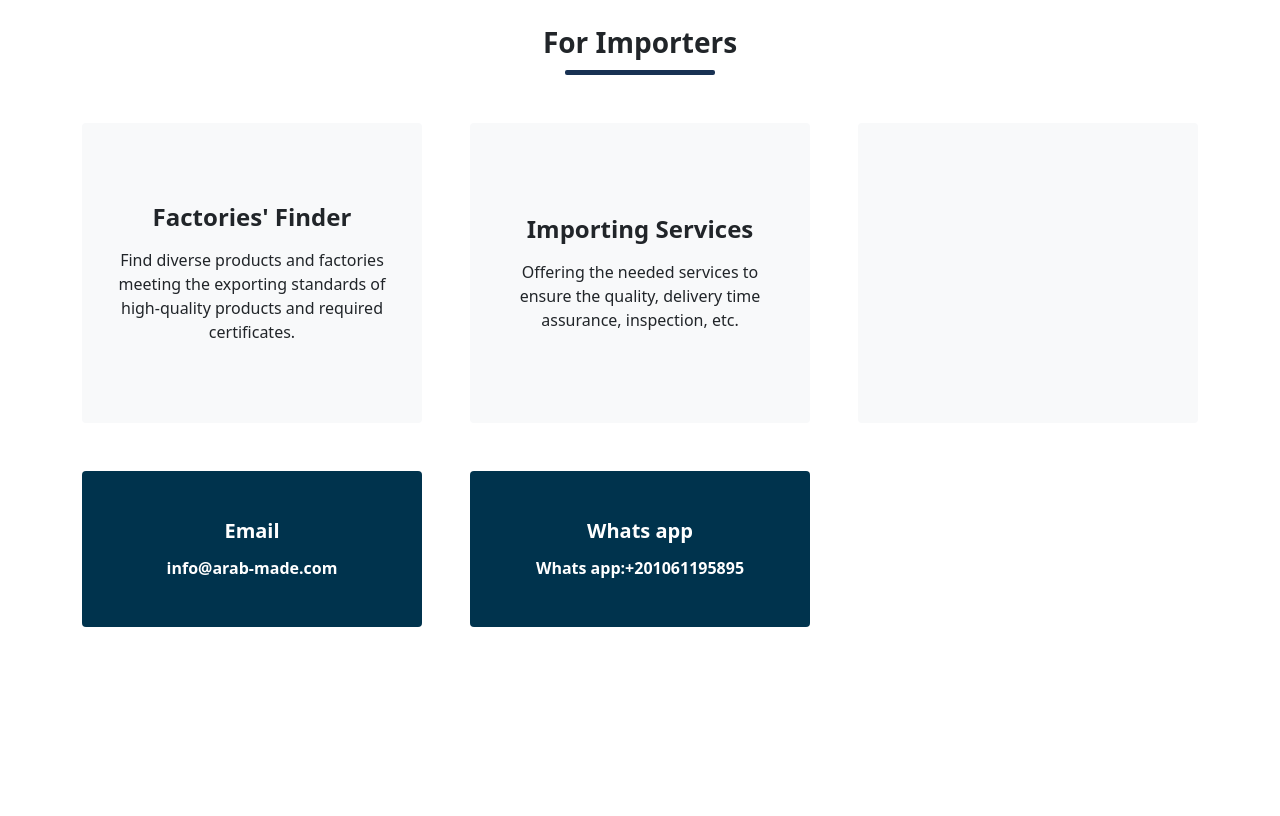
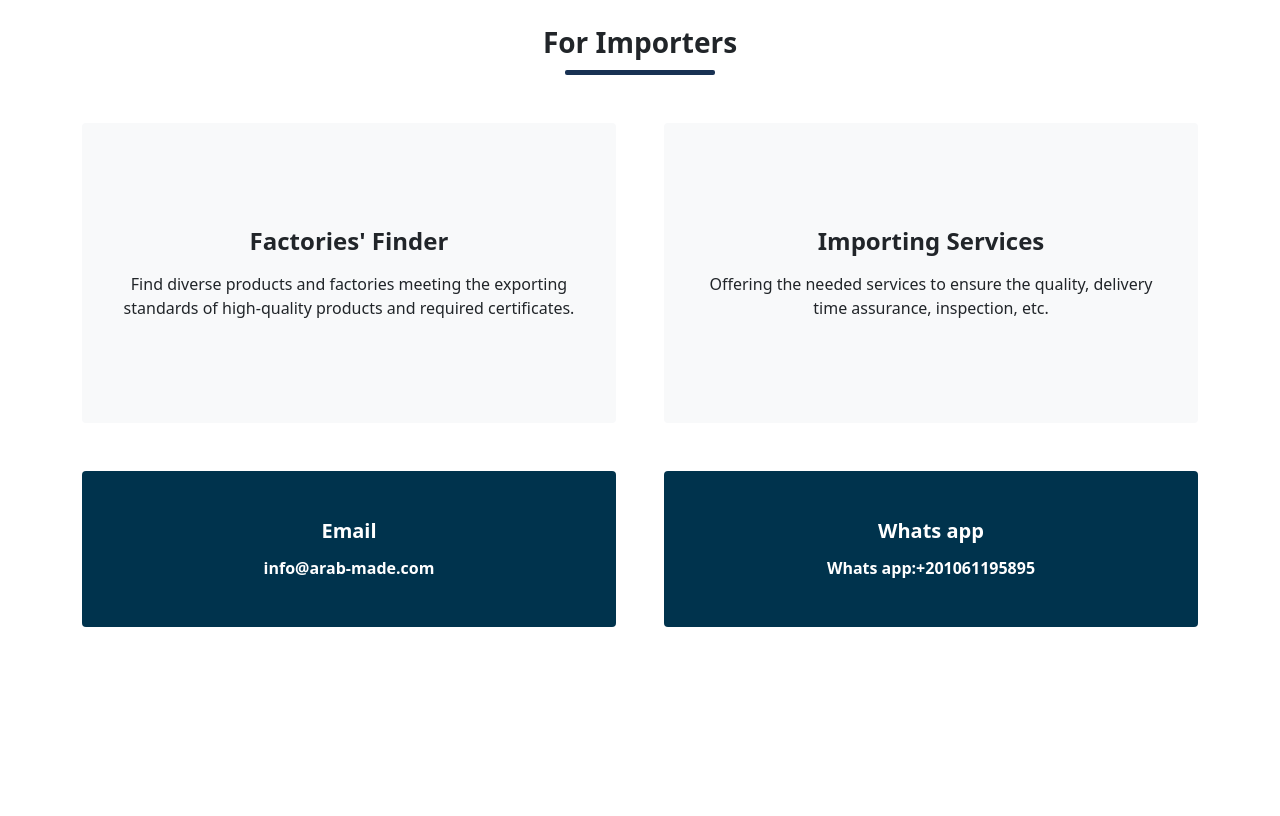
Before and after one commit to XMMR12/arab-made-index, a plain HTML site: page index.html in a window 1280 px wide. Shown: the part 2540-3356 px from the top of the page. Drawn offline with nearby package versions, Linux system fonts and the light colour scheme; a web font is replaced by a local one.

Commit message:
col 6 from col 4

```diff
--- a/index.html
+++ b/index.html
@@ -347,7 +347,7 @@ Additionally, Arab-made also help streamline and simplify the process of sourcin
             </div>
             <div class="row g-5">
 
-                <div class="col-lg-4 col-md-6 wow zoomIn" data-wow-delay="0.6s">
+                <div class="col-lg-6 col-md-6 wow zoomIn" data-wow-delay="0.6s">
                     <div class="service-item bg-light rounded d-flex flex-column align-items-center justify-content-center text-center">
                         <!-- <div class="service-icon">
                             <i class="fa fa-thin fa-industry text-white"></i>
@@ -361,7 +361,7 @@ Additionally, Arab-made also help streamline and simplify the process of sourcin
                 </div>
 
 
-                <div class="col-lg-4 col-md-6 wow zoomIn" data-wow-delay="0.3s">
+                <div class="col-lg-6 col-md-6 wow zoomIn" data-wow-delay="0.3s">
                     <div class="service-item bg-light rounded d-flex flex-column align-items-center justify-content-center text-center">
                         <!-- <div class="service-icon">
                             <i class="fa fa-sharp fa-light fa-warehouse text-white"></i>
@@ -372,25 +372,13 @@ Additionally, Arab-made also help streamline and simplify the process of sourcin
 
                     </div>
                 </div>
-                <!-- TODO -->
-                <div class="col-lg-4 col-md-6 wow zoomIn" style="display:block;" data-wow-delay="0.3s">
-                    <div class="service-item bg-light rounded d-flex flex-column align-items-center justify-content-center text-center">
-                        <!-- <div class="service-icon">
-                            <i class="fa fa-sharp fa-light fa-warehouse text-white"></i>
-                        </div> -->
-                        <h4 class="mb-3">
-                        </h4>
-                        <p class="m-0"></p>
-
-                    </div>
-                </div>
-                <div class="link-animated col-lg-4 col-md-6 wow zoomIn" data-wow-delay="0.9s">
+                <div class="link-animated col-lg-6 col-md-6 wow zoomIn" data-wow-delay="0.9s">
                     <div class="position-relative bg-primary rounded h-100 d-flex flex-column align-items-center justify-content-center text-center p-5">
                         <h5 class="text-white mb-3">Email</h5>
                         <h6 class="text-white mb-0"><a href="mailto:info@arab-made.com" style="text-decoration: none;color:white;">info@arab-made.com</a></h6>
                     </div>
                 </div>
-                <div class="link-animated col-lg-4 col-md-6 wow zoomIn" data-wow-delay="0.9s">
+                <div class="link-animated col-lg-6 col-md-6 wow zoomIn" data-wow-delay="0.9s">
                     <div class="position-relative bg-primary rounded h-100 d-flex flex-column align-items-center justify-content-center text-center p-5">
                         <h5 class="text-white mb-3">Whats app</h5>
                         <h6 class="text-white mb-0"><a href="https://wa.me/+201061195895/" style="text-decoration: none;color:white;">Whats app:+201061195895</a></h6>
```
